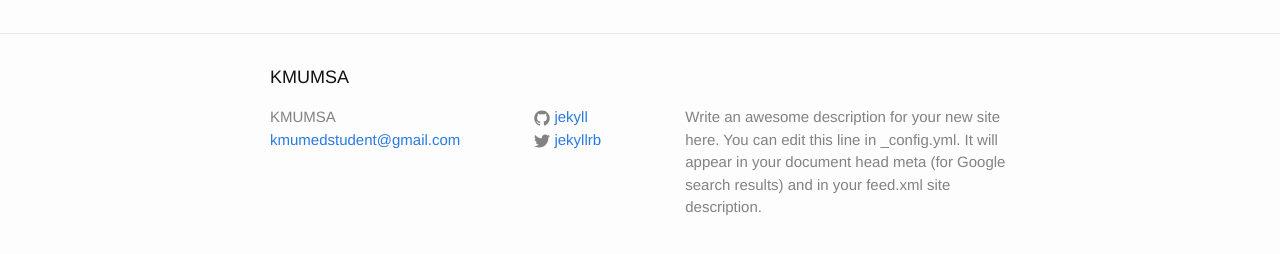
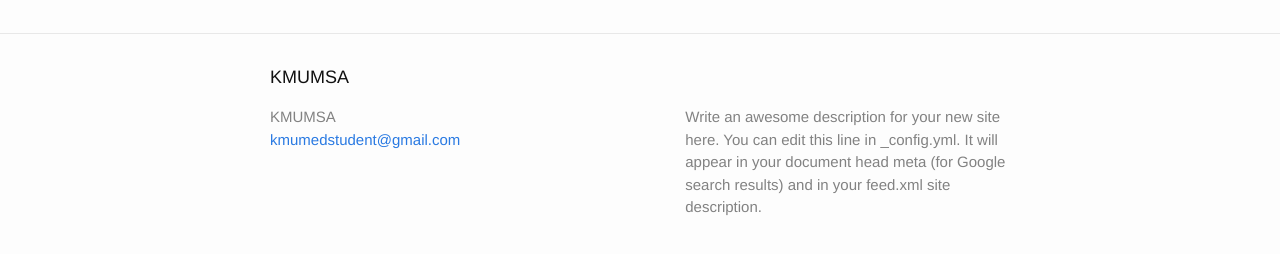
Before and after one commit to HsuYR/msasite, a Jekyll site: the page built from index.html, in a window 1280 px wide. Shown: the part 263-517 px from the top of the page. Built offline with Jekyll 4.4.1, drawn with Linux system fonts in a browser that asks for light colours.

Commit message:
set social media info

```diff
--- a/_config.yml
+++ b/_config.yml
@@ -14,8 +14,9 @@ description: > # this means to ignore newlines until "baseurl:"
   Google search results) and in your feed.xml site description.
 baseurl: "" # the subpath of your site, e.g. /blog
 url: "http://hsuyr.github.io/msasite" # the base hostname & protocol for your site
-twitter_username: jekyllrb
-github_username:  jekyll
+twitter_username:
+github_username:
+facebook_username: kmumed
 
 # Build settings
 markdown: kramdown
```
